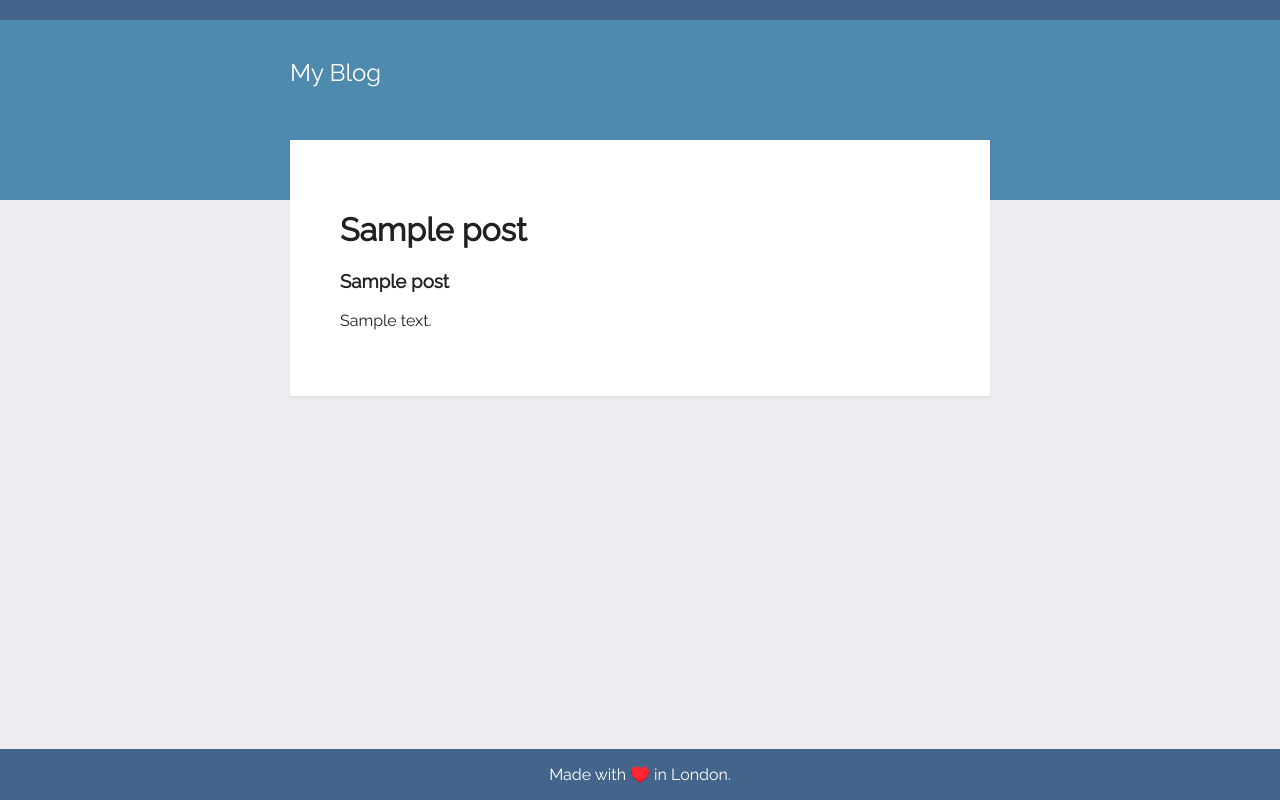
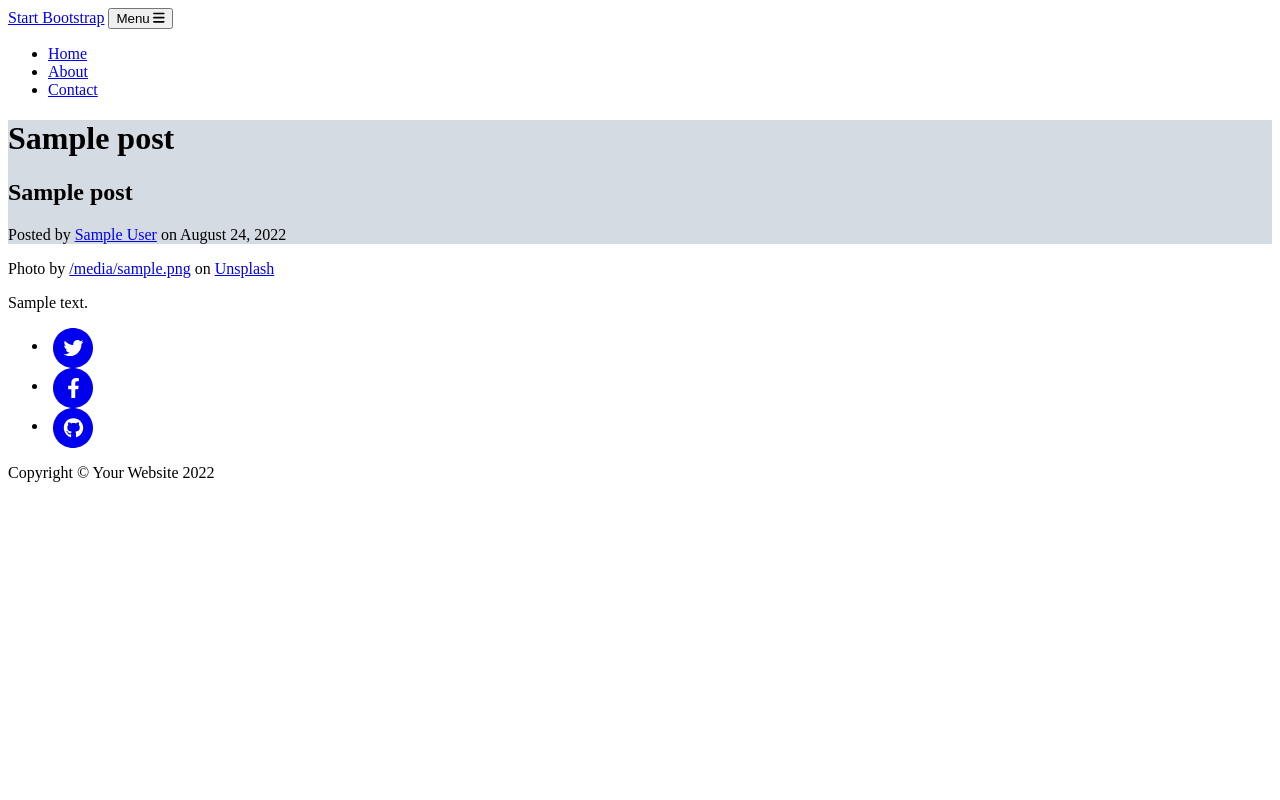
Before and after one commit to jeffersbaxter/flask-blog, a Flask app: template templates/post.html in a window 1280 px wide. Run offline with Flask 2, Linux system fonts and the light colour scheme; the template is opened without the code that fills it: most values are stand-ins (such as "Sample title", 1, 10 or a date in 2020); grey boxes marked "Sample" are stand-in pictures; some libraries are stand-ins or nearby versions.

Commit message:
updated with template

```diff
--- a/main.py
+++ b/main.py
@@ -15,6 +15,16 @@ def home():
     return render_template("index.html", blogs=blogs)
 
 
+@app.route('/about')
+def about_redirect():
+    return render_template('about.html')
+
+
+@app.route('/contact')
+def contact_redirect():
+    return render_template('contact.html')
+
+
 @app.route('/post/<int:blog_id>')
 def get_post(blog_id):
     selected_post = None
@@ -23,6 +33,5 @@ def get_post(blog_id):
             selected_post = blog
     return render_template('post.html', post=selected_post)
 
-
 if __name__ == "__main__":
     app.run(debug=True)
--- a/static/css/styles.css
+++ /dev/null
@@ -1,76 +0,0 @@
-body{
- background: #efeff3;
- margin: 0;
- font-family: 'Raleway', sans-serif;
- -webkit-font-smoothing: antialiased;
-  color:#212121;
-}
-.wrapper{
-  position: relative;
-  clear:both;
-  margin: 0 auto 75px auto;
-  width: 100%;
-  overflow: hidden;
-}
-.top{
-  background: #4e89ae;
-  height: 180px;
-  border-top: 20px solid #43658b;
-}
-
-.top .title {
-  width: 700px;
-  margin: 38px auto 0 auto;
-}
-
-.title h1 {
-  font-size:24px;
-  color:#FFF;
-  font-weight:500;
-}
-
-.title a {
-    text-decoration: none;
-    color: #FFF;
-}
-
-.content{
-    margin: -80px auto 100px;
-  padding-bottom: 20px;
-}
-
-.card{
-  position: relative;
-  background: #fff;
-  padding:50px;
-  width: 600px;
-  margin: 20px auto 0 auto;
-  box-shadow: 0 2px 4px rgba(100,100,100,.1);
-}
-
-.card h2 {
-  font-size:21px;
-  font-weight:500;
-}
-
-.card h2 a {
-  color:#CC0000;
-  text-decoration:none;
-}
-
-.card .text {
-  color:#212121;
-  margin-top:20px;
-  font-size:15px;
-  line-height:22px;
-}
-
-footer {
-  position: fixed;
-  left: 0;
-  bottom: 0;
-  width: 100%;
-  background-color: #43658b;
-  color: white;
-  text-align: center;
-}
--- /dev/null
+++ b/templates/footer.html
@@ -0,0 +1,41 @@
+        <footer class="border-top">
+            <div class="container px-4 px-lg-5">
+                <div class="row gx-4 gx-lg-5 justify-content-center">
+                    <div class="col-md-10 col-lg-8 col-xl-7">
+                        <ul class="list-inline text-center">
+                            <li class="list-inline-item">
+                                <a href="#!">
+                                    <span class="fa-stack fa-lg">
+                                        <i class="fas fa-circle fa-stack-2x"></i>
+                                        <i class="fab fa-twitter fa-stack-1x fa-inverse"></i>
+                                    </span>
+                                </a>
+                            </li>
+                            <li class="list-inline-item">
+                                <a href="#!">
+                                    <span class="fa-stack fa-lg">
+                                        <i class="fas fa-circle fa-stack-2x"></i>
+                                        <i class="fab fa-facebook-f fa-stack-1x fa-inverse"></i>
+                                    </span>
+                                </a>
+                            </li>
+                            <li class="list-inline-item">
+                                <a href="#!">
+                                    <span class="fa-stack fa-lg">
+                                        <i class="fas fa-circle fa-stack-2x"></i>
+                                        <i class="fab fa-github fa-stack-1x fa-inverse"></i>
+                                    </span>
+                                </a>
+                            </li>
+                        </ul>
+                        <div class="small text-center text-muted fst-italic">Copyright &copy; Your Website 2022</div>
+                    </div>
+                </div>
+            </div>
+        </footer>
+        <!-- Bootstrap core JS-->
+        <script src="https://cdn.jsdelivr.net/npm/bootstrap@5.1.3/dist/js/bootstrap.bundle.min.js"></script>
+        <!-- Core theme JS-->
+        <script src="{{ url_for('static', filename='js/scripts.js') }}"></script>
+    </body>
+</html>
--- /dev/null
+++ b/templates/header.html
@@ -0,0 +1,35 @@
+<!DOCTYPE html>
+<html lang="en">
+    <head>
+        <meta charset="utf-8" />
+        <meta name="viewport" content="width=device-width, initial-scale=1, shrink-to-fit=no" />
+        <meta name="description" content="" />
+        <meta name="author" content="" />
+        <title>Clean Blog - Start Bootstrap Theme</title>
+        <link rel="icon" type="image/x-icon" href="/static/img/favicon.ico" />
+        <!-- Font Awesome icons (free version)-->
+        <script src="https://use.fontawesome.com/releases/v6.1.0/js/all.js" crossorigin="anonymous"></script>
+        <!-- Google fonts-->
+        <link href="https://fonts.googleapis.com/css?family=Lora:400,700,400italic,700italic" rel="stylesheet" type="text/css" />
+        <link href="https://fonts.googleapis.com/css?family=Open+Sans:300italic,400italic,600italic,700italic,800italic,400,300,600,700,800" rel="stylesheet" type="text/css" />
+        <!-- Core theme CSS (includes Bootstrap)-->
+        <link href="{{ url_for('static', filename='css/styles.css') }}" rel="stylesheet" />
+    </head>
+    <body>
+        <!-- Navigation-->
+        <nav class="navbar navbar-expand-lg fixed-top navbar-light" id="mainNav">
+            <div class="container px-4 px-lg-5">
+                <a class="navbar-brand" href="index.html">Start Bootstrap</a>
+                <button class="navbar-toggler" type="button" data-bs-toggle="collapse" data-bs-target="#navbarResponsive" aria-controls="navbarResponsive" aria-expanded="false" aria-label="Toggle navigation">
+                    Menu
+                    <i class="fas fa-bars"></i>
+                </button>
+                <div class="collapse navbar-collapse" id="navbarResponsive">
+                    <ul class="navbar-nav ms-auto py-4 py-lg-0">
+                        <li class="nav-item"><a class="nav-link px-lg-3 py-3 py-lg-4" href="{{ url_for('home') }}">Home</a></li>
+                        <li class="nav-item"><a class="nav-link px-lg-3 py-3 py-lg-4" href="{{ url_for('about_redirect') }}">About</a></li>
+                        <li class="nav-item"><a class="nav-link px-lg-3 py-3 py-lg-4" href="{{ url_for('contact_redirect') }}">Contact</a></li>
+                    </ul>
+                </div>
+            </div>
+        </nav>
--- a/templates/post.html
+++ b/templates/post.html
@@ -1,27 +1,39 @@
-<!DOCTYPE html>
-<html lang="en">
-<head>
-    <meta charset="UTF-8">
-    <title>Title</title>
-    <link href="https://fonts.googleapis.com/css2?family=Raleway" rel="stylesheet">
-    <link rel="stylesheet" href="../static/css/styles.css">
-</head>
-<body>
-<div class="wrapper">
-    <div class="top">
-        <div class="title"><h1><a href="{{url_for('home')}}">My Blog</a></h1></div>
-           </div>
-        <div class="content">
-            <div class="card">
-                <h1>{{ post.title }}</h1>
-                <h3>{{ post.subtitle }}</h3>
-                <p>{{ post.body }}</p>
+{% include "header.html" %}
+<!-- Page Header-->
+<header class="masthead" style="background-image: url('/static/img/{{post.image}}')">
+    <div class="container position-relative px-4 px-lg-5">
+        <div class="row gx-4 gx-lg-5 justify-content-center">
+            <div class="col-md-10 col-lg-8 col-xl-7">
+                <div class="post-heading">
+                    <h1>{{ post.title }}</h1>
+                    <h2 class="subheading">{{ post.subtitle }}</h2>
+                    <span class="meta">
+                        Posted by
+                        <a href="#!">{{ post.author }}</a>
+                        on August 24, 2022
+                    </span>
+                </div>
             </div>
-
+        </div>
+    </div>
+</header>
+<div class="container px-4 px-lg-5">
+    <div class="row gx-4 gx-lg-5 justify-content-center">
+        <div class="col-md-10 col-lg-8 col-xl-7">
+            <p class="photo-credit">Photo by <a href="{{post.photographer_link}}">{{ post.photographer }}</a> on <a href="{{ post.image_link }}">Unsplash</a></p>
+        </div>
     </div>
 </div>
-</body>
-<footer>
-    <p>Made with ♥️ in London.</p>
-</footer>
-</html>
+<!-- Post Content-->
+<article class="mb-4">
+    <div class="container px-4 px-lg-5">
+        <div class="row gx-4 gx-lg-5 justify-content-center">
+            <div class="col-md-10 col-lg-8 col-xl-7">
+                <p>
+                    {{ post.body }}
+                </p>
+            </div>
+        </div>
+    </div>
+</article>
+{% include "footer.html" %}
```
Also changed, not shown: templates/about.html (added, +27 -0 lines), templates/contact.html (added, +76 -0 lines), templates/index.html (+38 -25 lines), static/img/favicon.ico (added), 1 other file.
